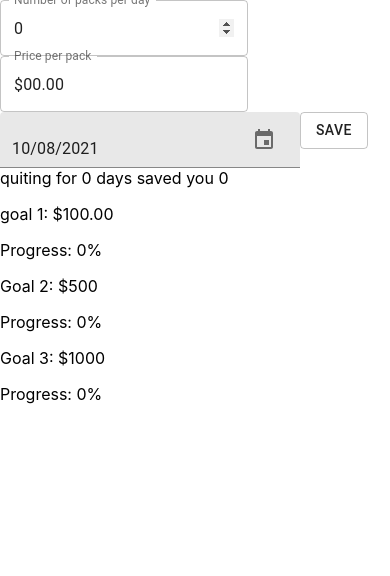
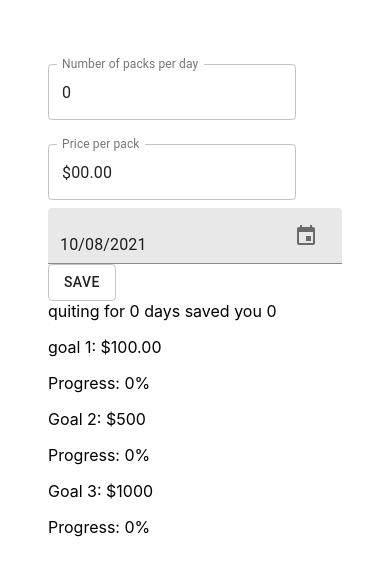
Before and after one commit to TKravel/quit-calc-client, a React (Create React App) app: page / in a window 390 px wide. Shown: the top 576 px of the page. Built offline with nearby package versions, Linux system fonts and the light colour scheme.

Commit message:
css tweak to view on mobile

```diff
--- a/src/components/mainApp/MainApp.jsx
+++ b/src/components/mainApp/MainApp.jsx
@@ -1,6 +1,5 @@
 import React, { useState } from 'react';
 import { TextField, Button } from '@material-ui/core';
-
 import {
 	MuiPickersUtilsProvider,
 	KeyboardDatePicker,
@@ -116,6 +115,7 @@ const MainApp = () => {
 					value={packs}
 					type='number'
 					variant='outlined'
+					margin='normal'
 					step='0.5'
 					label='Number of packs per day'
 					InputProps={{ inputProps: { min: 0, step: 0.5 } }}
@@ -125,6 +125,7 @@ const MainApp = () => {
 					value={price}
 					id='price-input'
 					variant='outlined'
+					margin='normal'
 					label='Price per pack'
 					inputProps={{
 						inputMode: 'decimal',
--- a/src/index.css
+++ b/src/index.css
@@ -11,3 +11,15 @@ code {
 	font-family: source-code-pro, Menlo, Monaco, Consolas, 'Courier New',
 		monospace;
 }
+
+* {
+	box-sizing: border-box;
+}
+
+html {
+	height: 100vh;
+}
+
+.app-container {
+	padding: 3em;
+}
```
